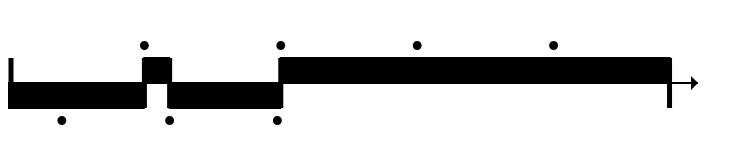
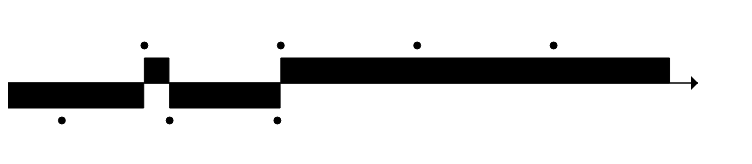
Before and after one commit to StealthGames/stealthgames.github.com, a plain HTML site: page computer.html in a window 1280 px wide. Shown: the full height of the page, 0-752 px from the left. Drawn offline with nearby package versions, Linux system fonts and the light colour scheme.

Commit message:
Clean javascript files

```diff
--- a/computer.html
+++ b/computer.html
@@ -6,19 +6,20 @@
 		<script src="js/drawflipit.js"></script>
 		<!-- Start flipit.js once the document loads -->
 		<script type="text/javascript">
-			function Function()
+			function simulate()
 			{
 				var numTicksShort = 970;
 				var msPerTickFast = 1;
-				var config = new RenderSettings($("#gameBoard"));
-				config.numticks = numTicksShort;
-				var gDraw = new FlipItRenderEngine( config );
+				var config = new RenderSettings();
+					config.board = $("#board");
+					config.numticks = numTicksShort;
+				var gDraw = new FlipItRenderEngine(config);
 				var game = new FlipItGame(gDraw, Players["randomPlayer"], Players["periodicPlayer"]);
 				game.newGame();
 				game.start(msPerTickFast, numTicksShort);
 
 			}
-			$(document).ready(Function);
+			$(document).ready(simulate);
 		</script>
 	</head>
 
@@ -27,7 +28,7 @@
 	</title>
 
 	<body>
-		<canvas id="gameBoard" width="690" height="150">
+		<canvas id="board" width="690" height="150">
 			<h1>
 				Canvas element not supported by your browser. Use an HTML5 compatible browser like Chrome or Firefox.
 			</h1>
--- a/js/drawflipit.js
+++ b/js/drawflipit.js
@@ -1,20 +1,12 @@
-/**
- * @author Ethan Heilman
- *
- **/
-
-
-/**
- * Holds all the settings for the FlitItRenderEngine.
- *
- *
- * @param board  the board element which we draw on.
- *
- */
-function RenderSettings( board ){
-
-  this.board = board;
-  this.numTicks = 1000; // length of game in turns
+//
+// Holds all the settings for the FlitItRenderEngine.
+//
+// @param board the board element which we draw on.
+//
+function RenderSettings()
+{
+	this.board = null;
+	this.numTicks = 1000;   // length of game in turns
 	this.xColor = "0066CC"; // blue
 	this.yColor = "CC2200"; // red
 	this.player = "X";
@@ -23,84 +15,74 @@ function RenderSettings( board ){
 
 }
 
-
-/**
- * Responsible for drawing flip it games.
- *
- * new FlipItRenderEngine( new RenderSettings( $("board") ) )
- *
- * @param renderSettings  the settings for this object.
- *
- */
-function FlipItRenderEngine( renderSettings ) {
-
+//
+// Responsible for drawing flip it games.
+//
+// new FlipItRenderEngine(new RenderSettings($("board")))
+//
+// @param renderSettings the settings for this object.
+//
+function FlipItRenderEngine(renderSettings)
+{
 	// Setup the object.
 	var board = renderSettings.board;
 	var numTicks = renderSettings.numTicks;
-
 	var xColor = renderSettings.xColor;
 	var yColor = renderSettings.yColor;
-
 	var player = renderSettings.player;
 	var fogOfWar = renderSettings.fogOfWar;
-
 	var circleSize = board.width()/200;
 	var rightMargin = renderSettings.rightMargin;
 
-
-  /**
-   * Sets up a new board.
-   **/
-  this.newBoard = function(){
-    this.revealed = numTicks; // reveal all
-
+	// Sets up a new board.
+	this.newBoard = function()
+	{
+		this.revealed = numTicks;          // reveal all
 		if ( fogOfWar ) this.revealed = 0; // hide all
-
 	};
 
-  /**
-   * Given a list of the flips which have occured draws the state of the game.
-   *
-   * this.drawBoard( int, { int: string, int:string ...} )
-   *
-   * ticks  current number of ticks/turns into the game (what turn is it).
-   * flips  state of the game. { tick : ("X"|"Y") }
-   **/
-  this.drawBoard = function(ticks, flips){
-
+	//
+	// Given a list of the flips which have occured draws the state of the game.
+	//
+	// this.drawBoard( int, { int: string, int:string ...} )
+	//
+	// ticks current number of ticks/turns into the game (what turn is it).
+	// flips state of the game. { tick : ("X"|"Y") }
+	//
+	this.drawBoard = function(ticks, flips)
+	{
 		var context = board[0].getContext("2d");
-
 		var h = board.height();
 		var w = board.width();
-
 		// maps ticks in the game state to x-coordines on the board
-    var mapX = function( tick ){
+		var mapX = function( tick )
+		{
 			return (tick/numTicks) * ( w - rightMargin );
 		};
-
 		context.clearRect( 0, 0, w, h );
-
 		var control = "X";
 		var lastFlip = 0;
-
 		var xIntervals = [];
 		var yIntervals = [];
-
-    for ( var tick = 0; tick < ticks; tick++ ) {
-      if ( tick in flips ) {
+		for ( var tick = 0; tick < ticks; tick++ )
+		{
+			if ( tick in flips )
+			{
 				var x = mapX(tick);
-
 				// When "the player" makes a move reveal the board. This only applies when fog is on.
-        if ( flips[tick] == player && this.revealed < tick ) {
+				if ( flips[tick] == player && this.revealed < tick )
+				{
 					this.revealed = tick;
 				}
-
-        if ( tick <= this.revealed ) { // Don't draw circles if hidden by fog of war.
+				if ( tick <= this.revealed )
+				{
+					// Don't draw circles if hidden by fog of war.
 					if ( flips[tick] == "Y" ) drawCircle( context, yColor, circleSize, x, h/4);
-          if ( flips[tick] == "X" ) drawCircle( context, xColor, circleSize,  x, 3*h/4);
+					if ( flips[tick] == "X" ) drawCircle( context, xColor, circleSize,	x, 3*h/4);
 				}
-
-        if ( flips[tick] != control ) { // Control has been changed.
+				if ( flips[tick] != control )
+				{
+					// Control has been changed.
 					if ( flips[tick] == "Y" ) xIntervals.push( [lastFlip, tick-1] );
 					if ( flips[tick] == "X" ) yIntervals.push( [lastFlip, tick-1] );
 					lastFlip = tick;
@@ -110,91 +92,86 @@ function FlipItRenderEngine( renderSettings ) {
 		}
 
 		// Add final interval
-    if( lastFlip < ticks ) {
+		if( lastFlip < ticks )
+		{
 			if ( control == "X" ) xIntervals.push( [lastFlip, ticks] );
 			if ( control == "Y" ) yIntervals.push( [lastFlip, ticks] );
 		}
 
-
 		// Draw the intervals (chunks of controlled contigious territory)
-    for ( var i in xIntervals ) {
+		for ( var i in xIntervals )
+		{
 			var interval = xIntervals[i];
-      drawRect( context, mapX(interval[0]), h - h/3, mapX(interval[1]-interval[0]), -h/6, xColor);
+			drawRect(context, mapX(interval[0]), h - h/3, mapX(interval[1]-interval[0]), -h/6, xColor);
 		}
-    for ( var i in yIntervals ) {
+		for ( var i in yIntervals )
+		{
 			var interval = yIntervals[i];
-      drawRect( context, mapX(interval[0]), h/3, mapX(interval[1]-interval[0]), h/6, yColor );
+			drawRect(context, mapX(interval[0]), h/3, mapX(interval[1]-interval[0]), h/6, yColor );
 		}
 
 		// Draw the lines after each flip
 		control = "X";
-    for ( var tick in flips ) {
-      if ( flips[tick] != control ){
-        drawHLine( context, mapX(tick), h/3, h/3);
+		for ( var tick in flips )
+		{
+			if ( flips[tick] != control )
+			{
 				control = flips[tick];
 			}
 		}
 
 		// Draw fog of war as long as the game is still running
-    if ( fogOfWar && ( ticks != numTicks ) ) {
+		if ( fogOfWar && ( ticks != numTicks ) )
+		{
 			var x = this.revealed;
 			var l = ticks - this.revealed;
 			drawRect( context, mapX(x), h - h/3, mapX(l), -h/6, "grey");
 			drawRect( context, mapX(x), h/3, mapX(l), h/6, "grey" );
 		}
 
-    drawHLine( context, mapX(ticks), h/3, h/3);
-
 		drawArrow( context, 0, h/2, w, h/2 );
-    drawHLine( context, 3, h/3, h/3 )
 	};
 }
 
-/**
- * Displays the current score.
- *
- * new ScoreBoard( $("element"),  color, color )
- *
- * @param scoreBoardElement   html element to write out to.
- * @param xColor  html color of the x player.
- * @param yColor  html color of the y player.
- *
- */
-function ScoreBoard( scoreBoardElement, xColor, yColor ) {
-
-  this.update = function(xScore, yScore) {
+//
+// Displays the current score.
+//
+// new ScoreBoard( $("element"), color, color )
+//
+// @param scoreBoardElement html element to write out to.
+// @param xColor html color of the x player.
+// @param yColor html color of the y player.
+//
+function ScoreBoard( scoreBoardElement, xColor, yColor )
+{
+	this.update = function(xScore, yScore)
+	{
 		output = ""
-
 		output += "<b><font color="+xColor+">Blue:</font></b> "+xScore;
 		output += " ";
 		output += "<b><font color="+yColor+">Red:</font></b> "+yScore;
 		output += " ";
 		output += "<b><font color='black'>Delta:</font></b> "+ Math.abs(xScore - yScore);
-
 		output += "</br>";
-
 		scoreBoardElement.html(output);
 	};
 };
 
 
-/**
- * Canvas util functions
- *
- *
- */
-function drawArrow(context, x1, y1, x2, y2){
-
+//
+// Canvas util functions
+//
+function drawArrow(context, x1, y1, x2, y2)
+{
 	context.fillStyle = "black";
-  context.lineWidth=2;
-  //draw a line
+	context.lineWidth = 1;
+	// Draw a line
 	context.beginPath();
 		context.moveTo(x1, y1);
 		context.lineTo(x2, y2);
 	context.closePath();
 	context.stroke();
-
-  //draw the head
+	// Draw the head
 	var head_size = 7;
 	context.moveTo(x2, y2);
 	context.beginPath();
@@ -205,9 +182,10 @@ function drawArrow(context, x1, y1, x2, y2){
 	context.fill();
 }
 
-function drawCircle(context, color, size, x, y){
+function drawCircle(context, color, size, x, y)
+{
 	context.fillStyle = color;
-  context.lineWidth=2;
+	context.lineWidth = 1;
 	context.beginPath();
 		context.arc(x, y, size, 0, Math.PI*2, true);
 	context.closePath();
@@ -215,32 +193,13 @@ function drawCircle(context, color, size, x, y){
 	context.stroke();
 }
 
-function drawRect(context, x, y, w, h, color) {
+function drawRect(context, x, y, w, h, color)
+{
 	context.fillStyle = color;
-  context.lineWidth=2;
-
+	context.lineWidth = 1;
 	context.beginPath();
-    context.rect( x, y, w, h );
+		context.rect(x, y, w, h);
 	context.closePath();
 	context.fill();
 	context.stroke();
 }
-
-// Draws a horizontal line starting a the point (x, y) of length l
-function drawHLine(context, x, y, l) {
-
-  // firefox does not render lines with large widths correctly
-  var line_fix = 0;
-  var is_firefox = navigator.userAgent.toLowerCase().indexOf('firefox') > -1;
-  if ( is_firefox ){
-    line_fix = 2;
-  }
-
-  context.lineWidth= 5;
-
-  context.beginPath();
-    context.moveTo(x, y + line_fix);
-    context.lineTo(x, y + l - line_fix);
-  context.closePath();
-  context.stroke();
-}
```
Also changed, not shown: js/flipit.js (+32 -27 lines). Lines whose indentation alone changed are shown as unchanged.
